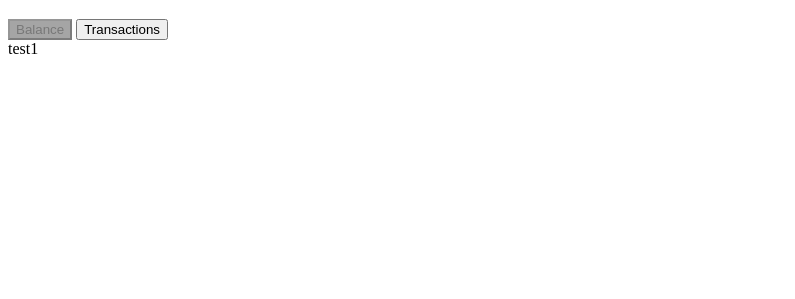
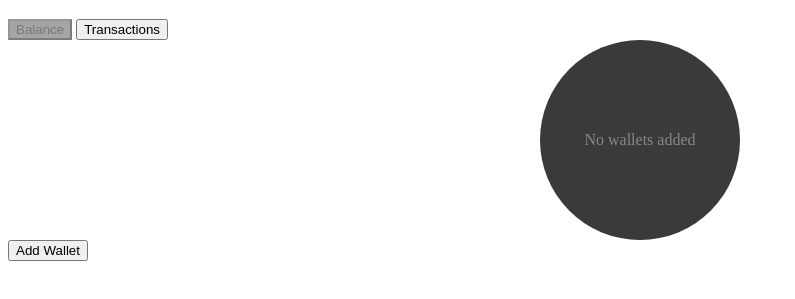
Before and after one commit to ReisRyougi/budgettracker, a website: page index.html in a window 1280 px wide. Shown: the part 61-360 px from the top of the page, without its empty margins (0-795 px from the left). Drawn offline with nearby package versions, Linux system fonts and the light colour scheme.

Commit message:
who cares anyway

```diff
--- a/index.html
+++ b/index.html
@@ -17,9 +17,16 @@
         </nav>
     </header>
     <main>
-        <section id="balance" class="active">test1</section>
+        <section id="balance" class="active">
+            <div id="chartContainer">
+                <div id="emptyChart">No wallets added</div>
+            </div>
+            <button id="addWalletBtn">Add Wallet</button>
+            <div id="walletList"></div>
+        </section>
         <section id="transactions">test2</section>
     </main>
+    <script src="https://cdn.jsdelivr.net/npm/chart.js"></script>
     <script src="script.js"></script>
 </body>
 </html>
--- a/style.css
+++ b/style.css
@@ -9,3 +9,15 @@ section.active {
 .tabswitch button.active {
     background: #a5a5a5;
 }
+
+#emptyChart {
+    width: 200px;
+    height: 200px;
+    border-radius: 50%;
+    background: #3a3a3a;
+    display: flex;
+    align-items: center;
+    justify-content: center;
+    margin: 0 auto;
+    color: #888;
+}
```
